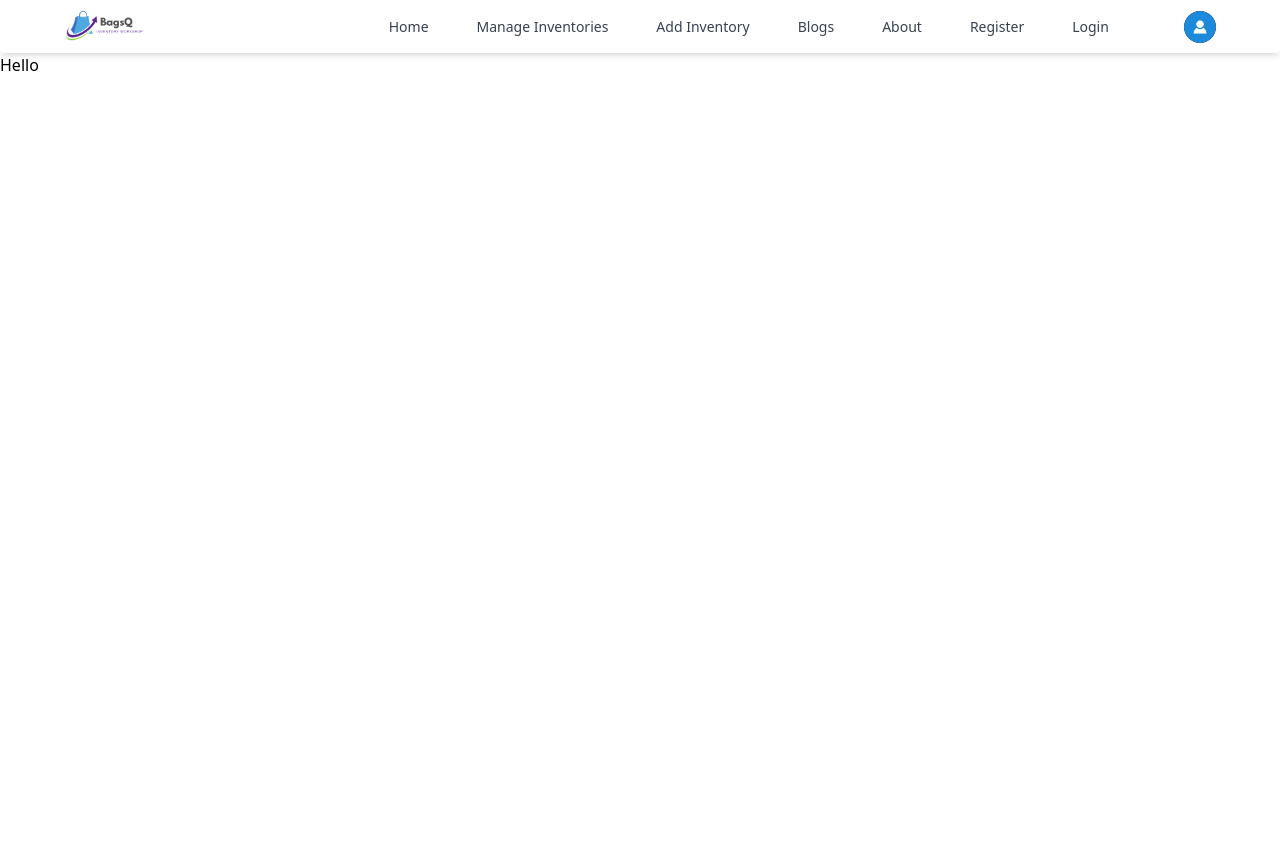
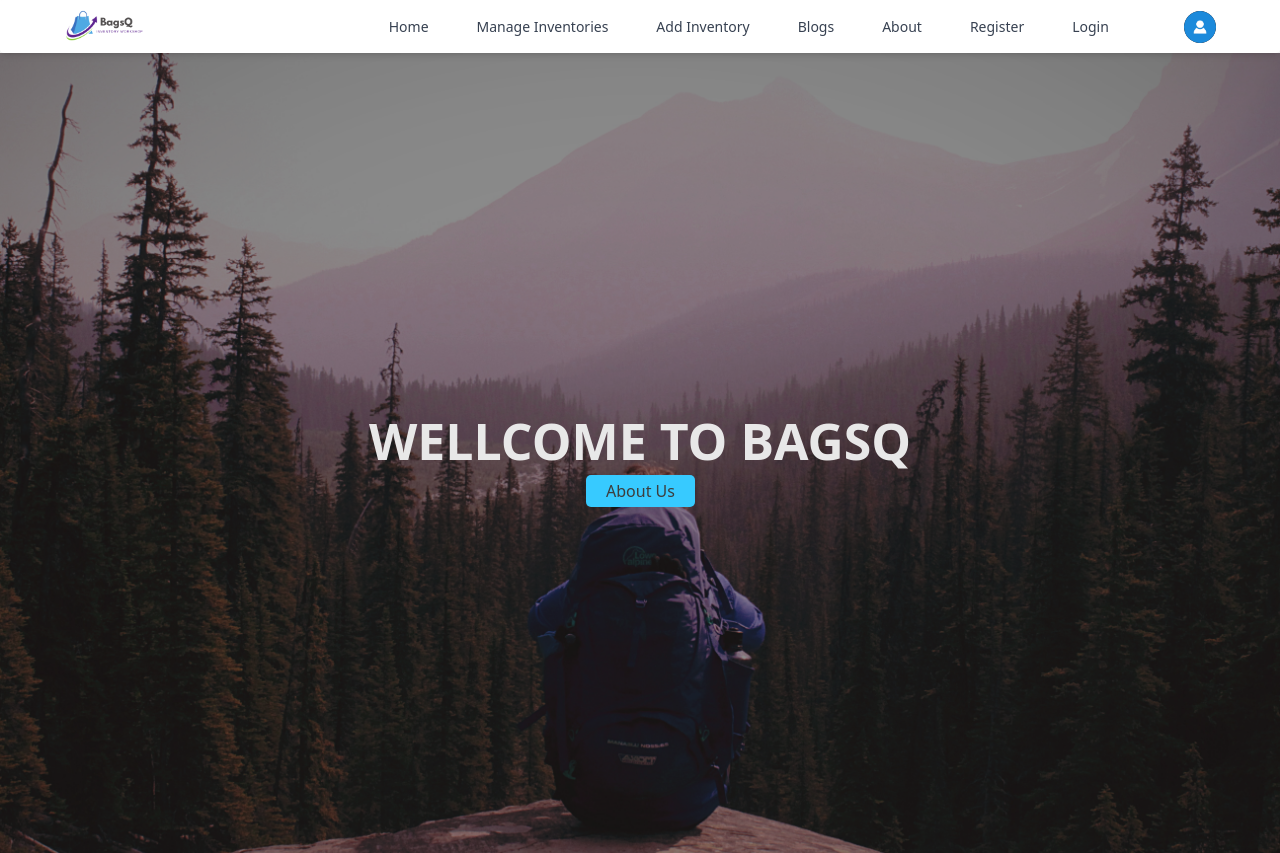
Before and after one commit to Shuvoghosh7/bagsq-client, a React (Create React App) app: page / in a window 1280 px wide. Before the commit the page ends 800 px from the top, so only its background shows below. Built offline with nearby package versions, Linux system fonts and the light colour scheme; no server answers.

Commit message:
complete banner part and user react-reveal for aniation

```diff
--- a/package.json
+++ b/package.json
@@ -14,6 +14,7 @@
     "react": "^18.2.0",
     "react-dom": "^18.2.0",
     "react-firebase-hooks": "^5.0.3",
+    "react-reveal": "^1.2.2",
     "react-router-dom": "^6.4.3",
     "react-scripts": "5.0.1",
     "react-toastify": "^9.1.0",
--- /dev/null
+++ b/src/Pages/Home/Banner/Banner.css
@@ -0,0 +1,42 @@
+.banner {
+    background-image: url(../../../Images/banner.jpg);
+    min-height: 100vh;
+    background-attachment: fixed;
+    background-position: center;
+    background-repeat: no-repeat;
+    background-size: cover;
+  }
+  .inside-banner {
+    background: rgba(0, 0, 0, 0.46);
+    width: 100%;
+    height: 100vh;
+    display: flex;
+    flex-direction: column;
+    justify-content: center;
+    align-items: center;
+  }
+  .inside-banner h1 {
+    color: rgb(232, 232, 232);
+    font-weight: 900;
+    text-transform: uppercase;
+    font-size: 50px;
+    text-align: center;
+  }
+  .inside-banner a {
+    background-color: #37caff;
+    padding: 5px 20px;
+    border-radius: 5px;
+    margin-top: 10px;
+    font-weight: 500;
+    color: rgb(61, 61, 61);
+  }
+  .inside-banner a:hover {
+    background-color: #00b3ff;
+  }
+
+  @media screen and (max-width: 640px) {
+    .inside-banner h1 {
+      font-weight: 800;
+      font-size: 30px;
+    }
+  }
--- /dev/null
+++ b/src/Pages/Home/Banner/Banner.js
@@ -0,0 +1,20 @@
+import React from 'react';
+import './Banner.css'
+import { Link } from "react-router-dom";
+import { Zoom } from "react-reveal";
+const Banner = () => {
+    return (
+        <div className="banner-content">
+            <div className="banner">
+                <div className="inside-banner px-5">
+                    <Zoom top>
+                        <h1>Wellcome To BagsQ</h1>
+                        <Link to="/aboutus">About Us</Link>
+                    </Zoom>
+                </div>
+            </div>
+        </div>
+    );
+};
+
+export default Banner;
--- a/src/Pages/Home/Home/Home.js
+++ b/src/Pages/Home/Home/Home.js
@@ -1,9 +1,10 @@
 import React from 'react';
+import Banner from '../Banner/Banner';
 
 const Home = () => {
     return (
         <div>
-            <h1>Hello</h1>
+            <Banner/>
         </div>
     );
 };
```
Also changed, not shown: 1 other file (tests, documents, lock files or other folders).
